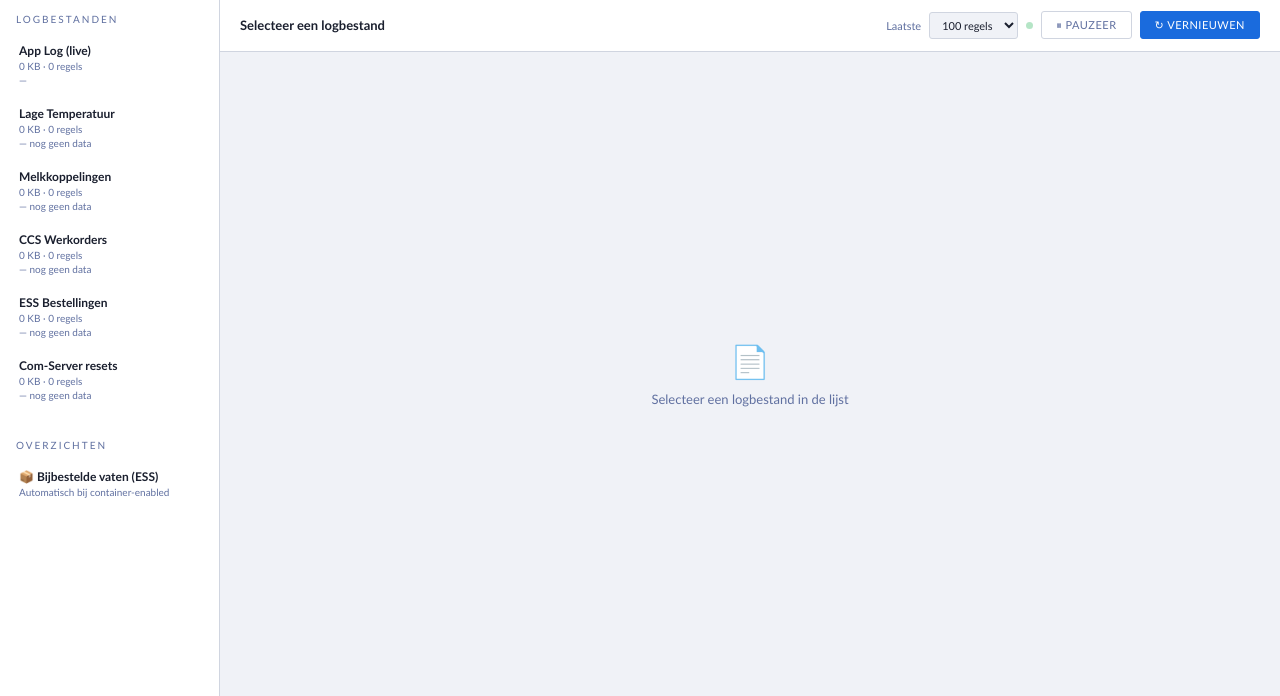
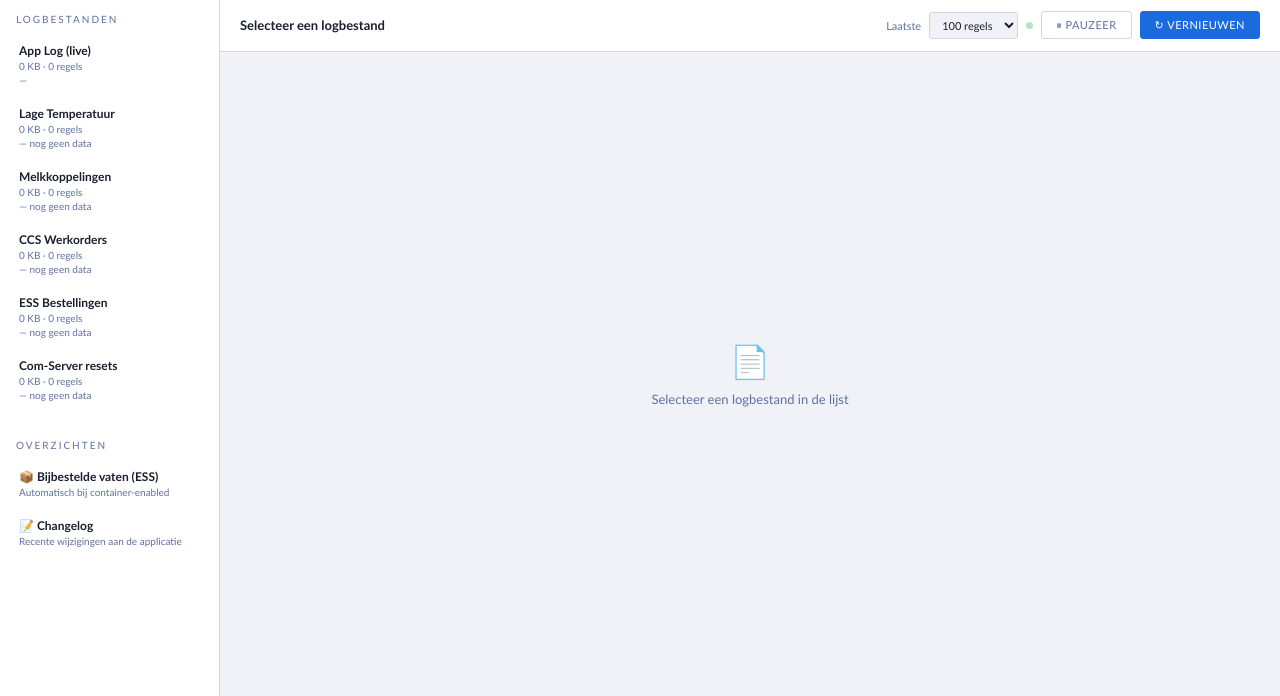
Before and after one commit to rbruyn1/werkapplicatie, a Flask app: page /logs in a window 1280 px wide. Shown: the part 104-800 px from the top of the page. Run offline with Flask 3, Linux system fonts and the light colour scheme; data that the repository does not hold is empty; parts of the project's set-up code (start-up, migrations or seed data) failed here and were passed over.

Commit message:
Logs: knop om de changelog te lezen in de app; CHANGELOG

```diff
--- a/app.py
+++ b/app.py
@@ -3975,6 +3975,19 @@ def api_logs_lees(log_id):
         return jsonify({"ok": False, "fout": str(e)}), 500
 
 
+@app.route("/api/changelog")
+def api_changelog():
+    """Geeft de inhoud van CHANGELOG.md terug (voor de Logs-pagina)."""
+    pad = Path(__file__).parent / "CHANGELOG.md"
+    if not pad.exists():
+        return jsonify({"ok": False, "fout": "CHANGELOG.md niet gevonden"}), 404
+    try:
+        with open(pad, encoding="utf-8", errors="replace") as f:
+            return jsonify({"ok": True, "tekst": f.read()})
+    except Exception as e:
+        return jsonify({"ok": False, "fout": str(e)}), 500
+
+
 # ══════════════════════════════════════════════════════════════════
 # SHUTDOWN
 # ══════════════════════════════════════════════════════════════════
--- a/templates/logs.html
+++ b/templates/logs.html
@@ -161,6 +161,10 @@
       <div class="log-item-naam">📦 Bijbestelde vaten (ESS)</div>
       <div class="log-item-info">Automatisch bij container-enabled</div>
     </div>
+    <div class="log-item" id="changelog-item" onclick="toonChangelog()">
+      <div class="log-item-naam">📝 Changelog</div>
+      <div class="log-item-info">Recente wijzigingen aan de applicatie</div>
+    </div>
   </div>
 
   <!-- Content: log viewer -->
@@ -249,6 +253,7 @@ function statusTekst(log) {
 function selecteerLog(id) {
   huidigLog = id;
   document.getElementById('ess-overzicht-item').classList.remove('active');
+  document.getElementById('changelog-item').classList.remove('active');
   renderSidebar();
   const lc = document.getElementById('log-content');
   lc.style.whiteSpace = '';
@@ -265,6 +270,7 @@ async function toonEssOverzicht() {
   if (refreshTimer) { clearInterval(refreshTimer); refreshTimer = null; }
   huidigLog = null;
   renderSidebar();
+  document.getElementById('changelog-item').classList.remove('active');
   document.getElementById('ess-overzicht-item').classList.add('active');
   document.getElementById('log-empty').style.display   = 'none';
   document.getElementById('log-content').style.display = 'block';
@@ -298,6 +304,37 @@ async function toonEssOverzicht() {
       </div>`;
     }).join('');
     el.innerHTML = rijen;
+  } catch(e) {
+    toonFout(String(e));
+  }
+}
+
+// ── Changelog ──────────────────────────────────────────────────────────────────
+async function toonChangelog() {
+  if (refreshTimer) { clearInterval(refreshTimer); refreshTimer = null; }
+  huidigLog = null;
+  renderSidebar();
+  document.getElementById('ess-overzicht-item').classList.remove('active');
+  document.getElementById('changelog-item').classList.add('active');
+  document.getElementById('log-empty').style.display   = 'none';
+  const el = document.getElementById('log-content');
+  el.style.display = 'block';
+  el.style.whiteSpace = '';
+  el.style.padding = '';
+  document.getElementById('content-title').textContent = '📝 Changelog';
+  document.getElementById('content-meta').textContent  = '';
+  try {
+    const r = await fetch('/api/changelog');
+    const d = await r.json();
+    if (!d.ok) { toonFout(d.fout); return; }
+    el.innerHTML = d.tekst.split('\n').map(regel => {
+      const esc = regel.replace(/&/g,'&amp;').replace(/</g,'&lt;').replace(/>/g,'&gt;');
+      if (regel.startsWith('## '))  return `<span class="line-login"><strong>${esc}</strong></span>`;
+      if (regel.startsWith('### ')) return `<span class="line-stap"><strong>${esc}</strong></span>`;
+      return esc;
+    }).join('\n');
+    el.scrollTop = 0;
+    updateScrollBtn();
   } catch(e) {
     toonFout(String(e));
   }
```
Also changed, not shown: CHANGELOG.md.
